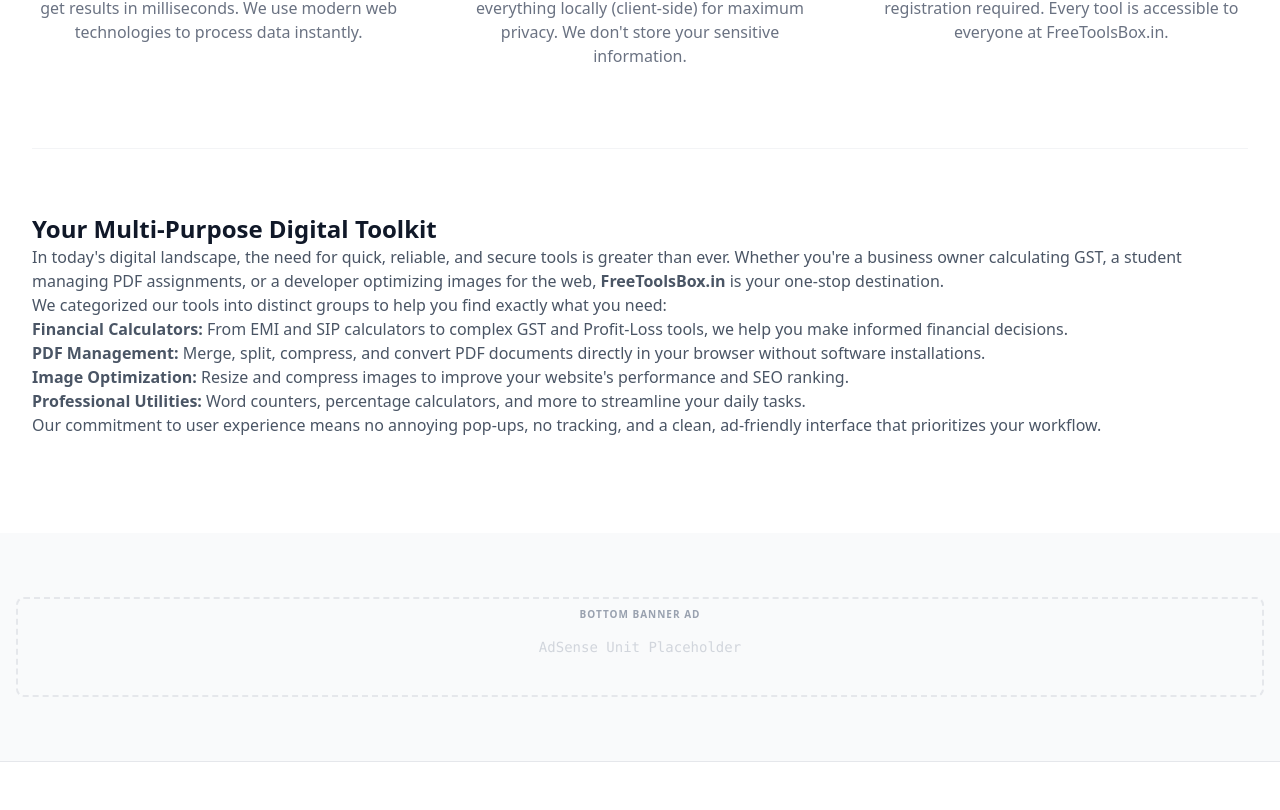
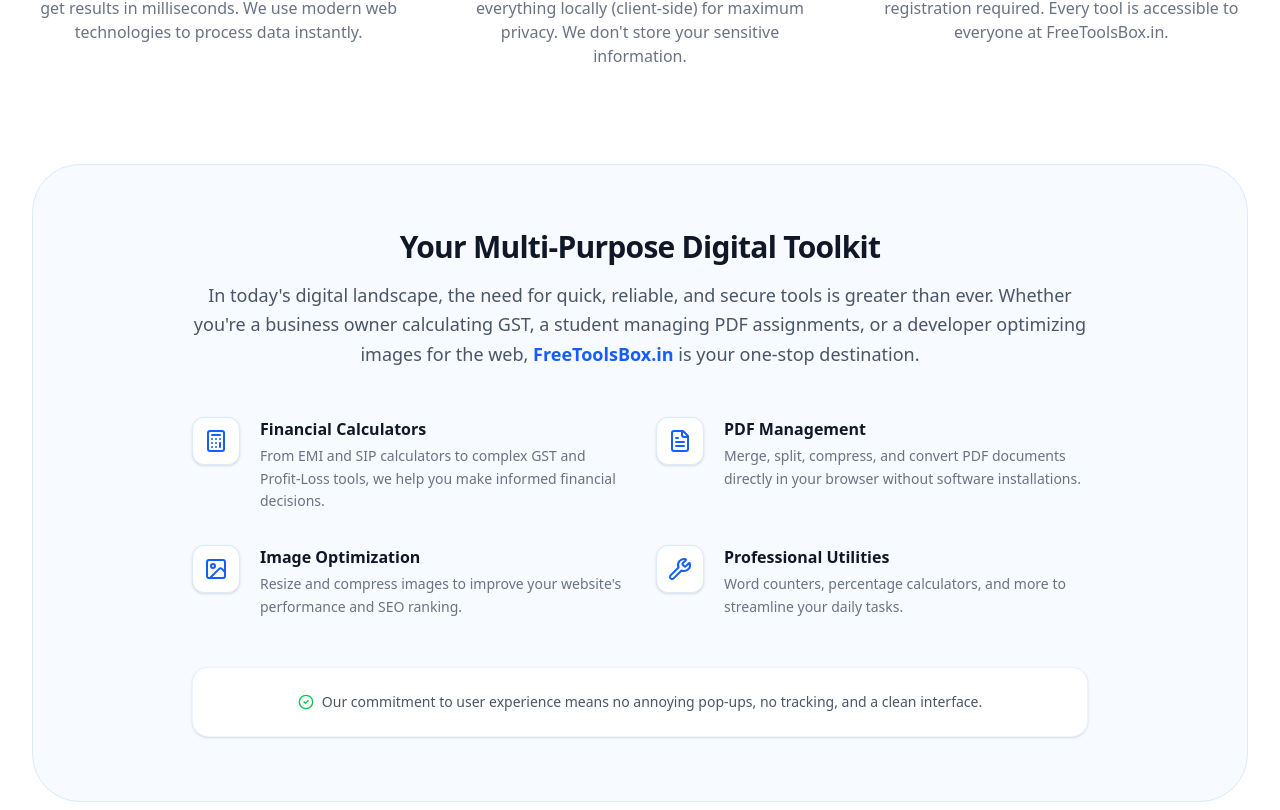
Before and after one commit to CyberBuds/freetoobox, a React (Vite) app: page / in a window 1280 px wide. Shown: the part 5290-6100 px from the top of the page. Built offline with nearby package versions, Linux system fonts and the light colour scheme.

Commit message:
feat: Add new tool categories to Home page
Introduces icons and descriptive text for new tool categories on the home page. This enhances user navigation and highlights the expanded range of utilities offered.

```diff
--- a/src/pages/Home.tsx
+++ b/src/pages/Home.tsx
@@ -1,5 +1,5 @@
 import { Link, useNavigate } from 'react-router-dom';
-import { ArrowRight, Zap, Shield, Smartphone, Search, TrendingUp, Download, CheckCircle2 } from 'lucide-react';
+import { ArrowRight, Zap, Shield, Smartphone, Search, TrendingUp, Download, CheckCircle2, Calculator, FileText, Image as ImageIcon, Wrench } from 'lucide-react';
 import { motion } from 'motion/react';
 import ToolCard from '@/components/ToolCard';
 import AdPlaceholder from '@/components/AdPlaceholder';
@@ -358,24 +358,56 @@
             </div>
           </div>
 
-          <div className="mt-20 border-t border-gray-100 pt-16">
-            <div className="prose prose-blue max-w-none text-gray-600">
-              <h3 className="text-2xl font-bold text-gray-900">Your Multi-Purpose Digital Toolkit</h3>
-              <p>
-                In today's digital landscape, the need for quick, reliable, and secure tools is greater than ever. Whether you're a business owner calculating GST, a student managing PDF assignments, or a developer optimizing images for the web, <strong>FreeToolsBox.in</strong> is your one-stop destination.
-              </p>
-              <p>
-                We categorized our tools into distinct groups to help you find exactly what you need:
-              </p>
-              <ul>
-                <li><strong>Financial Calculators:</strong> From EMI and SIP calculators to complex GST and Profit-Loss tools, we help you make informed financial decisions.</li>
-                <li><strong>PDF Management:</strong> Merge, split, compress, and convert PDF documents directly in your browser without software installations.</li>
-                <li><strong>Image Optimization:</strong> Resize and compress images to improve your website's performance and SEO ranking.</li>
-                <li><strong>Professional Utilities:</strong> Word counters, percentage calculators, and more to streamline your daily tasks.</li>
-              </ul>
-              <p>
-                Our commitment to user experience means no annoying pop-ups, no tracking, and a clean, ad-friendly interface that prioritizes your workflow.
-              </p>
+          <div className="mt-24 bg-blue-50/50 rounded-[3rem] p-8 sm:p-16 border border-blue-100">
+            <div className="max-w-4xl mx-auto">
+              <div className="text-center mb-12">
+                <h3 className="text-3xl font-black text-gray-900 mb-4 tracking-tight">Your Multi-Purpose Digital Toolkit</h3>
+                <p className="text-lg text-gray-600 leading-relaxed">
+                  In today's digital landscape, the need for quick, reliable, and secure tools is greater than ever. Whether you're a business owner calculating GST, a student managing PDF assignments, or a developer optimizing images for the web, <span className="text-blue-600 font-bold">FreeToolsBox.in</span> is your one-stop destination.
+                </p>
+              </div>
+
+              <div className="grid grid-cols-1 sm:grid-cols-2 gap-8 mb-12">
+                {[
+                  {
+                    icon: Calculator,
+                    title: "Financial Calculators",
+                    desc: "From EMI and SIP calculators to complex GST and Profit-Loss tools, we help you make informed financial decisions."
+                  },
+                  {
+                    icon: FileText,
+                    title: "PDF Management",
+                    desc: "Merge, split, compress, and convert PDF documents directly in your browser without software installations."
+                  },
+                  {
+                    icon: ImageIcon,
+                    title: "Image Optimization",
+                    desc: "Resize and compress images to improve your website's performance and SEO ranking."
+                  },
+                  {
+                    icon: Wrench,
+                    title: "Professional Utilities",
+                    desc: "Word counters, percentage calculators, and more to streamline your daily tasks."
+                  }
+                ].map((item, idx) => (
+                  <div key={idx} className="flex gap-5 group">
+                    <div className="shrink-0 w-12 h-12 rounded-xl bg-white text-blue-600 flex items-center justify-center shadow-sm border border-blue-100 group-hover:scale-110 transition-transform">
+                      <item.icon className="h-6 w-6" />
+                    </div>
+                    <div>
+                      <h4 className="font-bold text-gray-900 mb-1">{item.title}</h4>
+                      <p className="text-sm text-gray-500 leading-relaxed">{item.desc}</p>
+                    </div>
+                  </div>
+                ))}
+              </div>
+
+              <div className="text-center p-6 bg-white rounded-2xl border border-blue-100/50 shadow-sm">
+                <p className="text-sm font-medium text-gray-600 flex items-center justify-center gap-2">
+                  <CheckCircle2 className="h-4 w-4 text-green-500" />
+                  Our commitment to user experience means no annoying pop-ups, no tracking, and a clean interface.
+                </p>
+              </div>
             </div>
           </div>
         </div>
```
